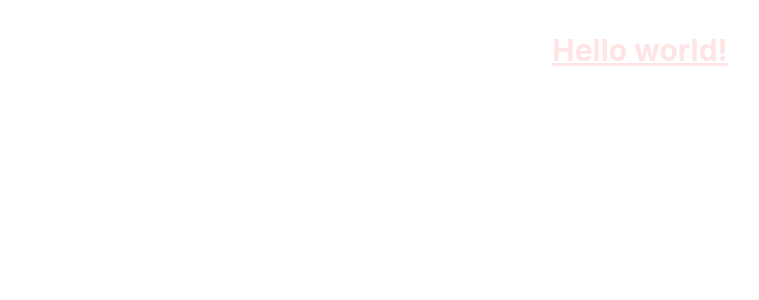
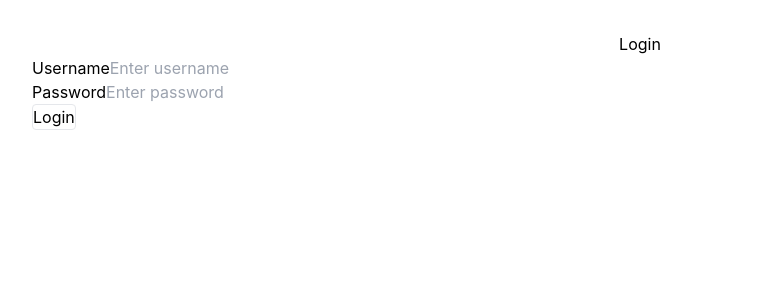
Before and after one commit to chas-academy/u09-fullstack-js-Superfelicia, a React (Vite) app in the folder frontend/: page / in a window 1280 px wide. Shown: the top 300 px of the page, without its empty margins (0-759 px from the left). Built offline with nearby package versions, Linux system fonts and the light colour scheme.

Commit message:
Created loginPage and a formComponent used in it.

```diff
--- a/frontend/src/App.tsx
+++ b/frontend/src/App.tsx
@@ -1,10 +1,12 @@
 import './App.css'
+import LoginPage from './pages/login/loginPage'
 
 function App() {
-
-  return (
-    <h1 className="text-3xl font-bold underline text-center text-rose-100">Hello world!</h1>
-  )
+    return (
+        <>
+            <LoginPage />
+        </>
+    )
 }
 
 export default App
--- /dev/null
+++ b/frontend/src/components/formComponent.tsx
@@ -0,0 +1,55 @@
+import React, { useState } from 'react'
+
+interface FormField {
+    label: string
+    type: string
+    placeholder: string
+    name: string
+}
+
+interface FormComponentProps {
+    fields: FormField[]
+    buttonText: string
+    onSubmit: (formData: { [key: string]: string }) => void
+}
+
+const FormComponent: React.FC<FormComponentProps> = ({ fields, buttonText, onSubmit }) => {
+    const [formData, setFormData] = useState<{ [key: string]: string }>({})
+
+    const handleChange = (e: React.ChangeEvent<HTMLInputElement>) => {
+        setFormData({
+            ...formData,
+            [e.target.name]: e.target.value,
+        })
+        console.log('Updated formData:', formData)
+    }
+
+    const handleSubmit = (e: React.FormEvent) => {
+        e.preventDefault()
+        console.log('Form data being submitted:', formData)
+        onSubmit(formData)
+    }
+
+    return (
+        <>
+            <form className="flex flex-col items-start" onSubmit={handleSubmit}>
+                {fields.map((field, index) => (
+                    <label key={index}>
+                        {field.label}
+                        <input
+                            type={field.type}
+                            placeholder={field.placeholder}
+                            name={field.name}
+                            onChange={handleChange}
+                        />
+                    </label>
+                ))}
+                <button type="submit" className="border rounded">
+                    {buttonText}
+                </button>
+            </form>
+        </>
+    )
+}
+
+export default FormComponent
--- /dev/null
+++ b/frontend/src/pages/login/loginPage.tsx
@@ -0,0 +1,31 @@
+import FormComponent from '../../components/formComponent'
+
+const LoginPage = () => {
+    const loginFields = [
+        {
+            label: 'Username',
+            type: 'text',
+            placeholder: 'Enter username',
+            name: 'username',
+        },
+        {
+            label: 'Password',
+            type: 'password',
+            placeholder: 'Enter password',
+            name: 'password',
+        },
+    ]
+
+    return (
+        <div>
+            <h2>Login</h2>
+            <FormComponent
+                fields={loginFields}
+                buttonText="Login"
+                onSubmit={(data) => console.log('Login form data:', data)}
+            />
+        </div>
+    )
+}
+
+export default LoginPage
```
Also changed, not shown: frontend/src/pages/register/registerPage.tsx (added).
